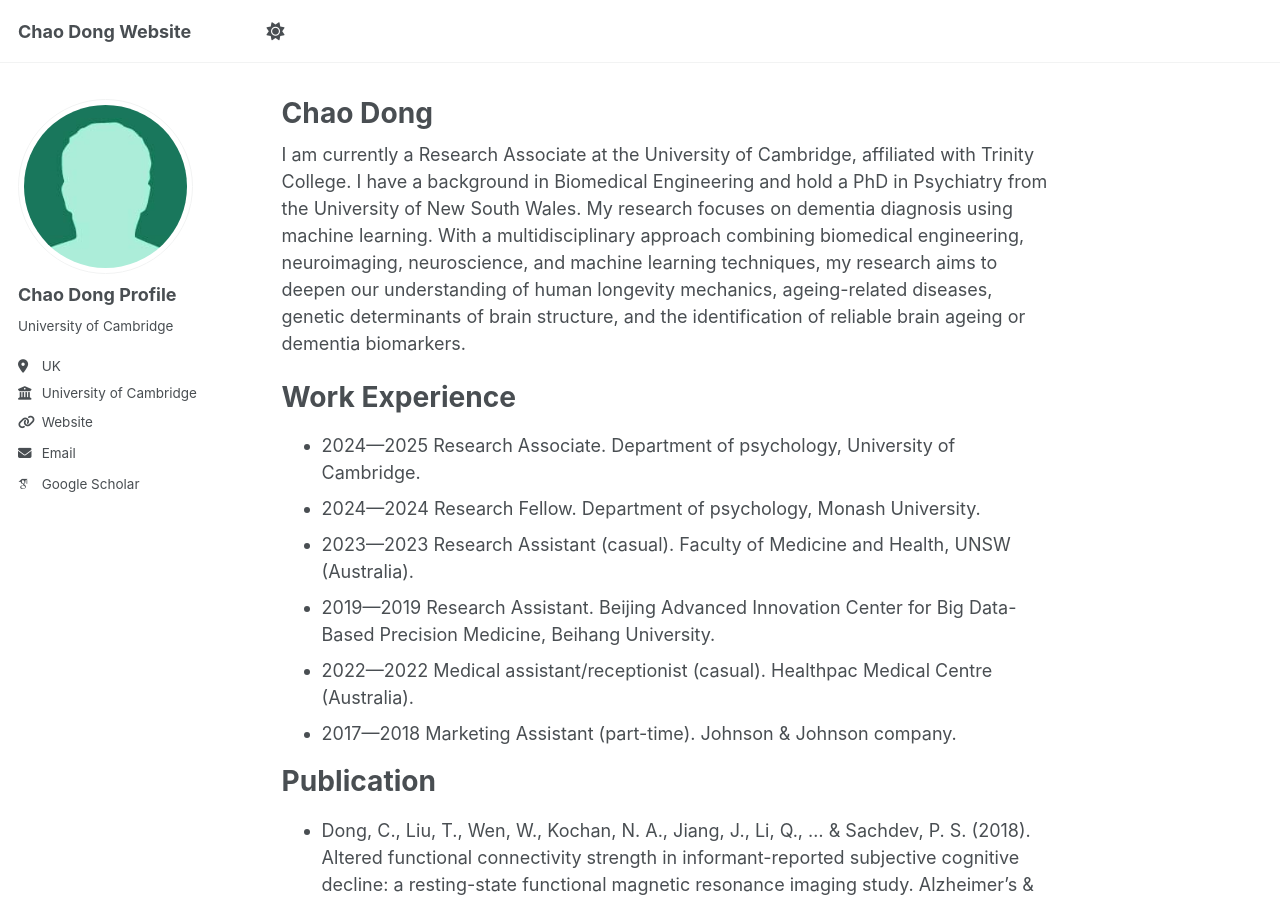
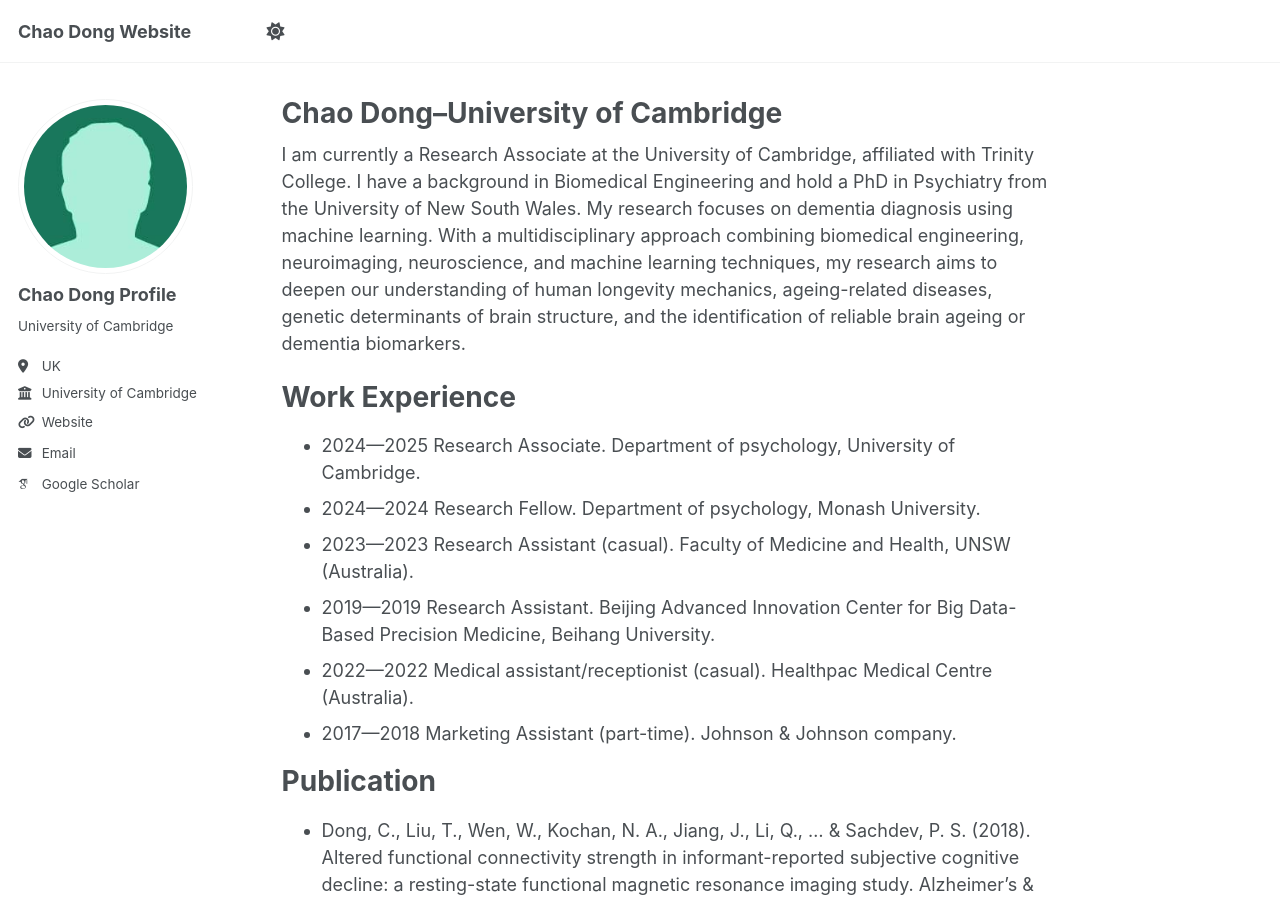
Before and after one commit to ChaoDong12/chaodong.github.io, a Jekyll site: the page built from _pages/about.md, in a window 1280 px wide and 900 px high. Built offline with Jekyll 4.4.1, drawn with Linux system fonts in a browser that asks for light colours; some web fonts are replaced.

Commit message:
Update about.md

```diff
--- a/_pages/about.md
+++ b/_pages/about.md
@@ -1,6 +1,6 @@
 ---
 permalink: /
-title: "Chao Dong"
+title: "Chao Dong--University of Cambridge"
 author_profile: true
 redirect_from:
   - /about/
```
